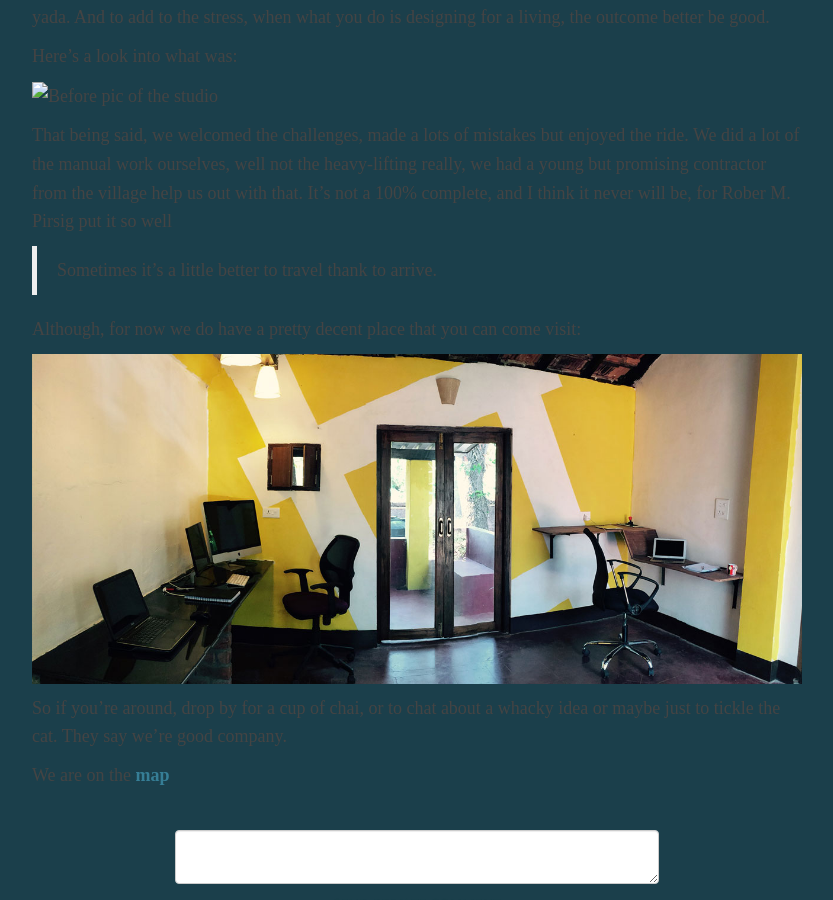
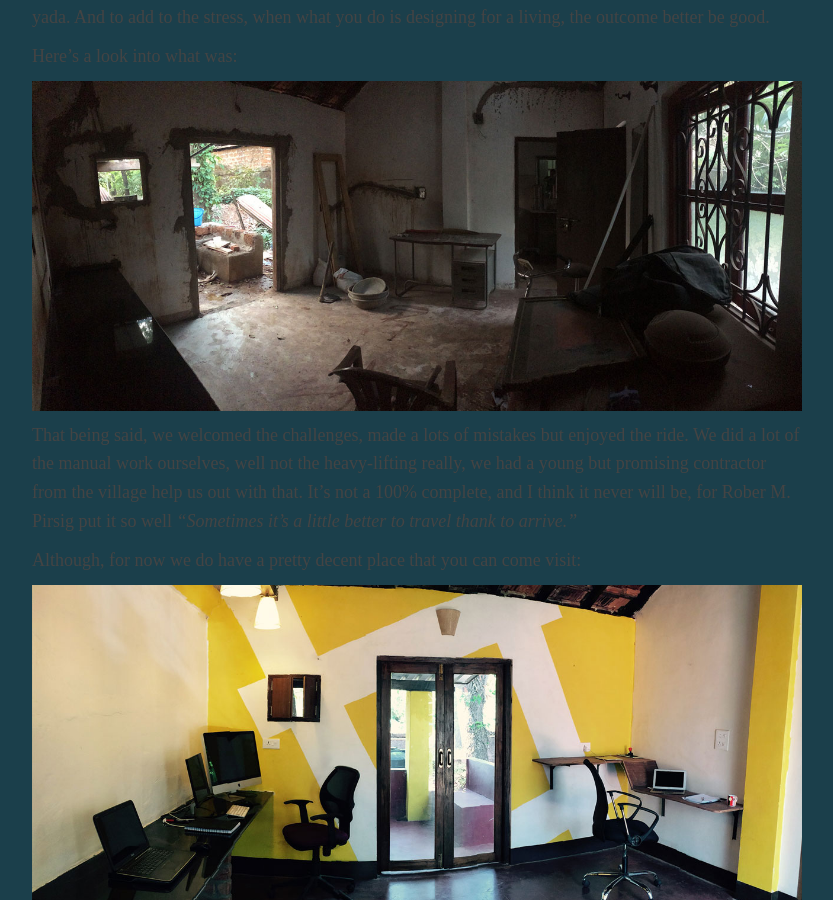
Before and after one commit to HashCookies/hashcookies.github.io, a Jekyll site: the page built from _posts/2015-03-26-big-yellow-hash.markdown, in a window 1280 px wide and 900 px high, scrolled down 407 px. Shown: the whole window, without its empty margins (223-1056 px from the left). Built offline with Jekyll 4.4.1, drawn with Linux system fonts in a browser that asks for light colours; nearby versions of some CDN libraries; comment, search, counter and statistics services are not loaded.

Commit message:
Update 2015-03-26-big-yellow-hash.markdown

```diff
--- a/_posts/2015-03-26-big-yellow-hash.markdown
+++ b/_posts/2015-03-26-big-yellow-hash.markdown
@@ -12,10 +12,9 @@
 
 Here's a look into what was:
 
-![Before pic of the studio]({{ site.http://hashcooki.es/ }}/assets/simages/hashcookies-studio-before.jpg)
+![Before pic of the studio]({{ site.http://hashcooki.es/ }}/assets/images/hashcookies-studio-before.jpg)
 
-That being said, we welcomed the challenges, made a lots of mistakes but enjoyed the ride. We did a lot of the manual work ourselves, well not the heavy-lifting really, we had a young but promising contractor from the village help us out with that. It’s not a 100% complete, and I think it never will be, for Rober M. Pirsig put it so well
-> Sometimes it's a little better to travel thank to arrive.
+That being said, we welcomed the challenges, made a lots of mistakes but enjoyed the ride. We did a lot of the manual work ourselves, well not the heavy-lifting really, we had a young but promising contractor from the village help us out with that. It’s not a 100% complete, and I think it never will be, for Rober M. Pirsig put it so well *"Sometimes it's a little better to travel thank to arrive."*
 
 Although, for now we do have a pretty decent place that you can come visit:
 
```
